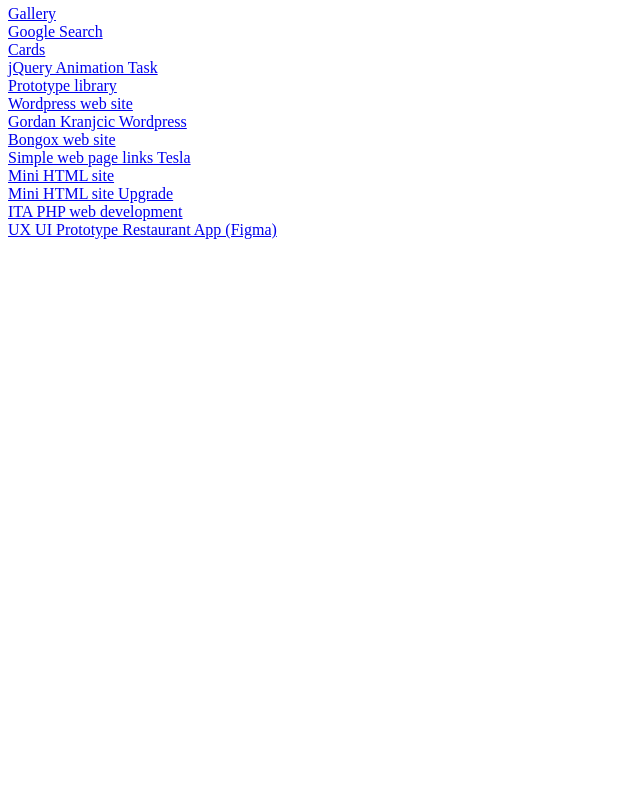
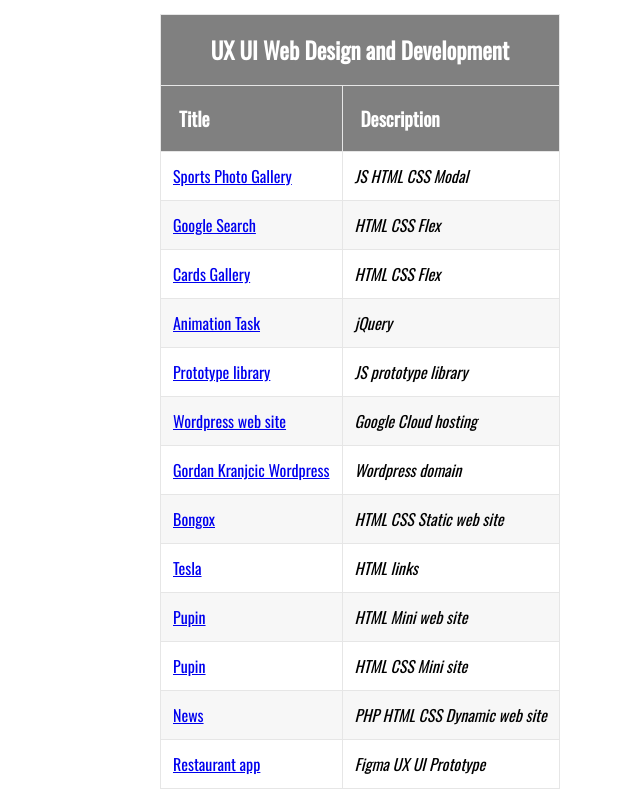
Before and after one commit to Gogson77/gordankranjcic, a plain HTML site: page index.html in a window 1280 px wide. Shown: the part 62-851 px from the top of the page, without its empty margins (0-640 px from the left). Before the commit the page ends 800 px from the top, so only its background shows below. Drawn offline with nearby package versions, Linux system fonts and the light colour scheme.

Commit message:
UX UI Web Design and Development

```diff
--- a/index.html
+++ b/index.html
@@ -6,23 +6,120 @@
     <meta http-equiv="X-UA-Compatible" content="IE=edge">
     <meta name="viewport" content="width=device-width, initial-scale=1.0">
     <title>Gordan Kranjcic web design and development</title>
+    <link rel="stylesheet" href="styles/styles.css">
+    <link rel="preconnect" href="https://fonts.googleapis.com">
+    <link rel="preconnect" href="https://fonts.gstatic.com" crossorigin>
+    <link href="https://fonts.googleapis.com/css2?family=Oswald&display=swap" rel="stylesheet">
+
 </head>
 
 <body>
-    <h2>Gordan Kranjcic web design and development</h2>
-    <a href="https://gogson77.github.io/Arena/Repo13-14/ex01/src/" target="_blank">Gallery</a><br>
-    <a href="https://gogson77.github.io/Arena/Repo15/ex09/src/" target="_blank">Google Search</a><br>
-    <a href="https://gogson77.github.io/Arena/Repo06-07/ex01/src/" target="_blank">Cards</a><br>
-    <a href="https://gogson77.github.io/php-web-development/jquery-animation-task/" target="_blank">jQuery Animation Task</a><br>
-    <a href="https://gogson77.github.io/php-web-development/prototype-library/" target="_blank">Prototype library</a><br>
-    <a href="http://34.76.125.203/" target="_blank">Wordpress web site</a><br>
-    <a href="https://gordankranjcic.wordpress.com/" target="_blank">Gordan Kranjcic Wordpress</a><br>
-    <a href="https://gogson77.github.io/php-web-development/bongox-web-site" target="_blank">Bongox web site</a><br>
-    <a href="https://gogson77.github.io/front-end-development/html-css-fundamentals/06_links/links_excercise/" target="_blank">Simple web page links Tesla</a><br>
-    <a href="https://gogson77.github.io/front-end-development/html-css-fundamentals/assignment-mini-html-site/" target="_blank">Mini HTML site</a><br>
-    <a href="https://gogson77.github.io/front-end-development/html-css-fundamentals/assignment-mini-html-site-upgrade/" target="_blank">Mini HTML site Upgrade</a><br>
-    <a href="http://35.210.5.50/" target="_blank">ITA PHP web development</a><br>
-    <a href="https://www.figma.com/file/WLts2z9PhESiuu7PoazR1G/Restaurant-app?node-id=2%3A5&t=6Ne3vEO1jdOzemPZ-1" target="_blank">UX UI Prototype Restaurant App (Figma)</a><br>
+    <nav></nav>
+    <main>
+
+        <h2>Gordan Kranjčić</h2>
+        <table>
+            <thead>
+                <tr id="heading">
+                    <th colspan="2">UX UI Web Design and Development</th>
+                </tr>
+                <tr id="heading2">
+                    <th>Title</th>
+                    <th>Description</th>
+                </tr>
+            </thead>
+            <tbody>
+                <tr>
+                    <td>
+                        <a href="https://gogson77.github.io/Arena/Repo13-14/ex01/src/" target="_blank">Sports Photo
+                            Gallery</a>
+                    </td>
+                    <td class="description">JS HTML CSS Modal</td>
+                </tr>
+                <tr class="even">
+                    <td>
+                        <a href="https://gogson77.github.io/Arena/Repo15/ex09/src/" target="_blank">Google Search</a>
+                    </td>
+                    <td class="description">HTML CSS Flex</td>
+                </tr>
+                <tr>
+                    <td>
+                        <a href="https://gogson77.github.io/Arena/Repo06-07/ex01/src/" target="_blank">Cards Gallery</a>
+                    </td>
+                    <td class="description">HTML CSS Flex</td>
+                </tr>
+                <tr class="even">
+                    <td><a href="https://gogson77.github.io/php-web-development/jquery-animation-task/"
+                            target="_blank">Animation Task</a>
+                    </td>
+                    <td class="description">jQuery</td>
+                </tr>
+                <tr>
+                    <td>
+                        <a href="https://gogson77.github.io/php-web-development/prototype-library/"
+                            target="_blank">Prototype library</a>
+                    </td>
+                    <td class="description">JS prototype library</td>
+                </tr>
+                <tr class="even">
+                    <td>
+                        <a href="http://34.76.125.203/" target="_blank">Wordpress web site</a>
+                    </td>
+                    <td class="description">Google Cloud hosting</td>
+                </tr>
+                <tr>
+                    <td><a href="https://gordankranjcic.wordpress.com/" target="_blank">Gordan Kranjcic Wordpress</a>
+                    </td>
+                    <td class="description">Wordpress domain</td>
+                </tr>
+                <tr class="even">
+                    <td>
+                        <a href="https://gogson77.github.io/php-web-development/bongox-web-site"
+                            target="_blank">Bongox</a>
+                    </td>
+                    <td class="description">HTML CSS Static web site</td>
+                </tr>
+                <tr>
+                    <td>
+                        <a href="https://gogson77.github.io/front-end-development/html-css-fundamentals/06_links/links_excercise/"
+                            target="_blank">Tesla</a>
+                    </td>
+                    <td class="description">HTML links</td>
+                </tr>
+                <tr class="even">
+                    <td>
+                        <a href="https://gogson77.github.io/front-end-development/html-css-fundamentals/assignment-mini-html-site/"
+                            target="_blank">Pupin</a>
+                    </td>
+                    <td class="description">HTML Mini web site</td>
+                </tr>
+                <tr>
+                    <td>
+                        <a href="https://gogson77.github.io/front-end-development/html-css-fundamentals/assignment-mini-html-site-upgrade/"
+                            target="_blank">Pupin</a>
+                    </td>
+                    <td class="description">HTML CSS Mini site</td>
+                </tr>
+                <tr class="even">
+                    <td>
+                        <a href="http://35.210.5.50/" target="_blank">News</a>
+                    </td>
+                    <td class="description">PHP HTML CSS Dynamic web site</td>
+
+                </tr>
+                <tr>
+                    <td>
+                        <a href="https://www.figma.com/file/WLts2z9PhESiuu7PoazR1G/Restaurant-app?node-id=2%3A5&t=6Ne3vEO1jdOzemPZ-1"
+                            target="_blank">Restaurant app</a>
+                    </td>
+                    <td class="description">Figma UX UI Prototype</td>
+                </tr>
+            </tbody>
+            <tfoot></tfoot>
+        </table>
+    </main>
+    <aside></aside>
+    <footer></footer>
 </body>
 
 </html>
--- /dev/null
+++ b/styles/styles.css
@@ -0,0 +1,44 @@
+body {
+    width: 960px;
+    margin: 0 auto;
+    font-family: 'Oswald', sans-serif;
+}
+
+table {
+    border-collapse: collapse;
+}
+
+thead {
+    background-color: gray;
+    color: white;
+    font-size: larger;
+}
+
+#heading {
+    font-size: larger;
+}
+
+#heading2 {
+    text-align: left;
+}
+
+th {
+    padding: 18px;
+}
+
+td.description {
+    font-style: italic;
+}
+
+td {
+    padding: 12px;
+}
+
+th,
+td {
+    border: solid 1px #e6e6e6;
+}
+
+tr.even {
+    background-color: #F7F7F7;
+}
```
